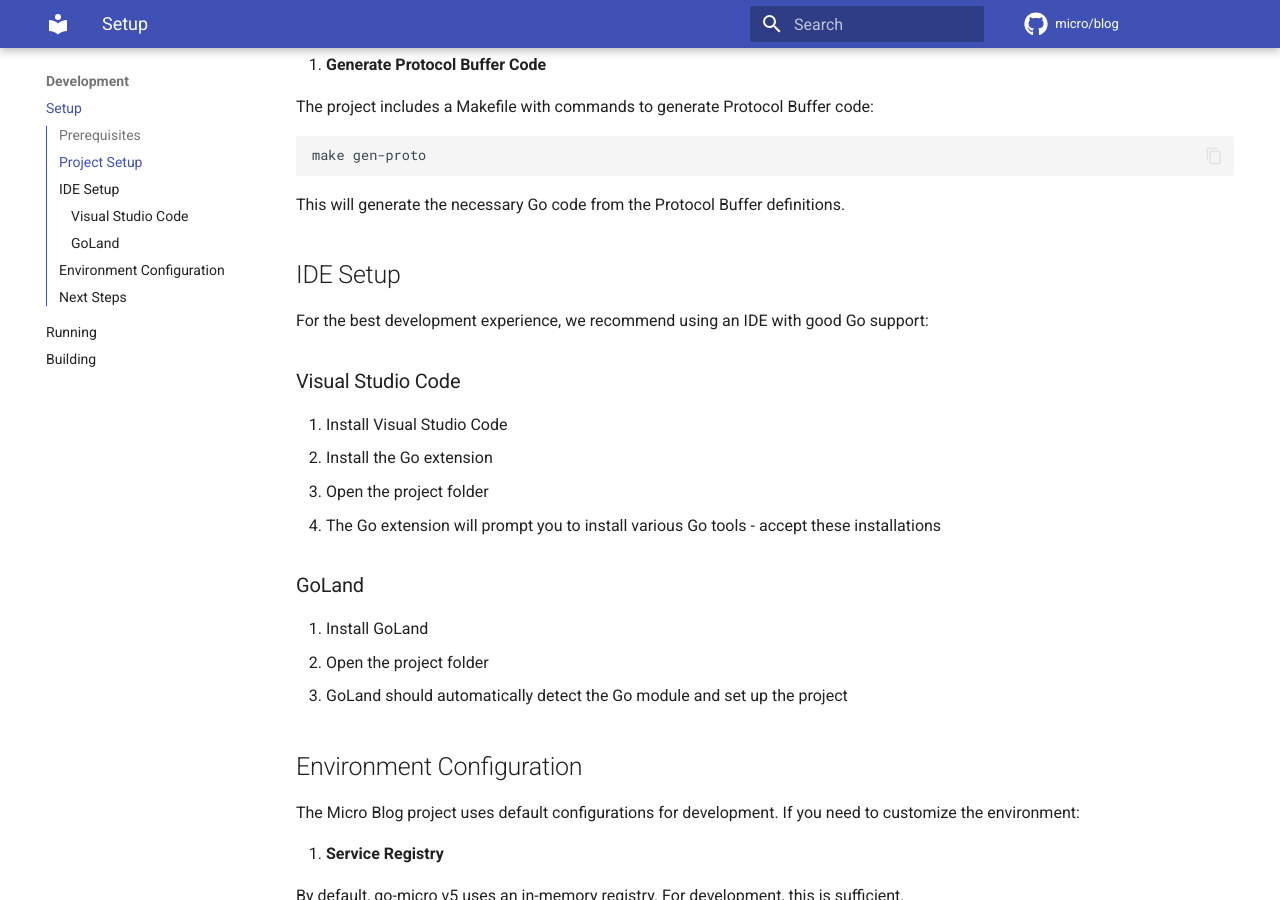
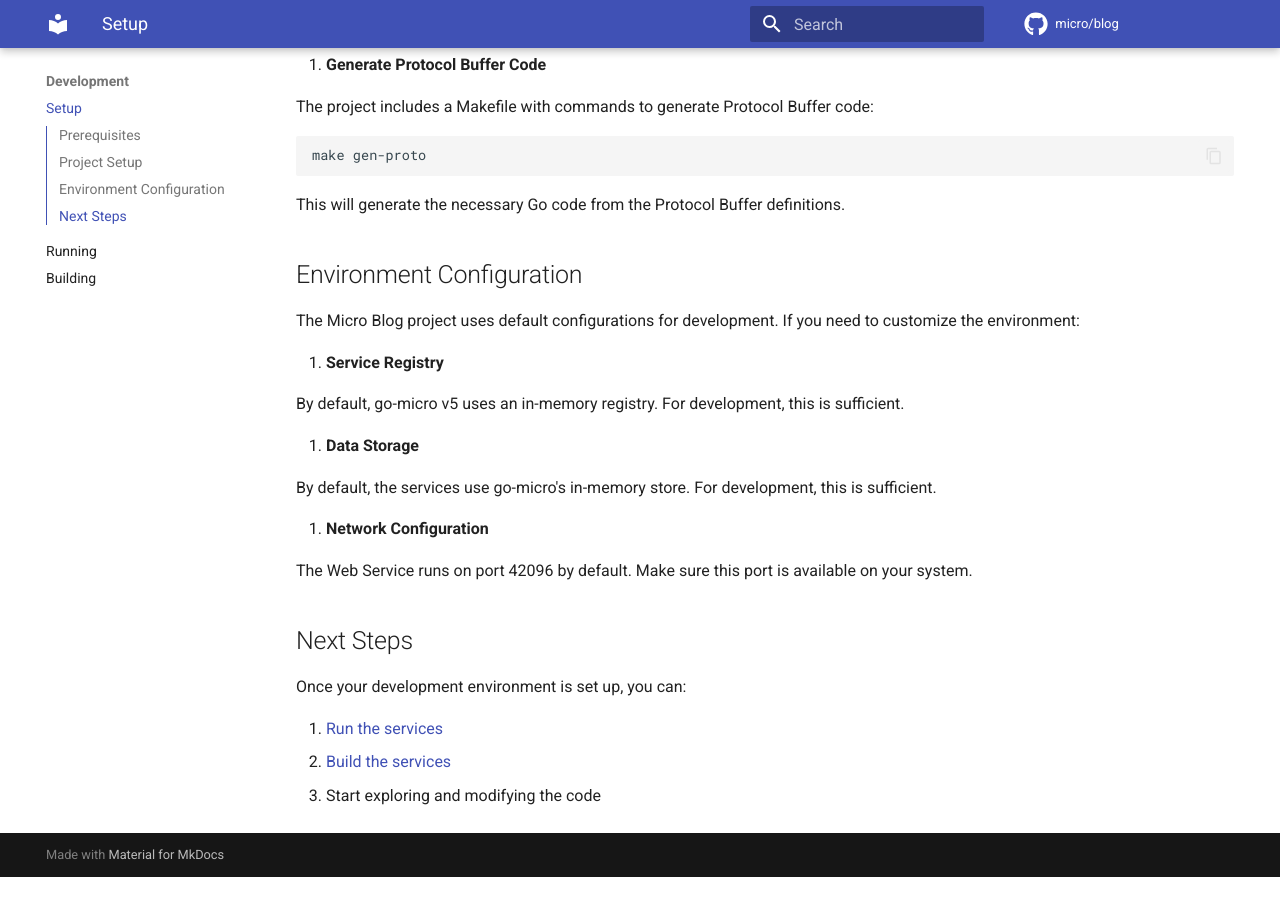
Before and after one commit to lambdaR/blog, an MkDocs documentation site: the page built from docs/development/setup.md, in a window 1280 px wide and 900 px high, scrolled down 1768 px. Built offline with MkDocs 1.6.1 and Material for MkDocs 9.7.7, drawn with Linux system fonts in a browser that asks for light colours; comment, search, counter and statistics services are not loaded; after the commit the page ends 2645 px from its top, so only the background shows below that.

```diff
--- a/docs/development/setup.md
+++ b/docs/development/setup.md
@@ -87,23 +87,6 @@ Before you begin, make sure you have the following installed:
 
    This will generate the necessary Go code from the Protocol Buffer definitions.
 
-## IDE Setup
-
-For the best development experience, we recommend using an IDE with good Go support:
-
-### Visual Studio Code
-
-1. Install Visual Studio Code
-2. Install the Go extension
-3. Open the project folder
-4. The Go extension will prompt you to install various Go tools - accept these installations
-
-### GoLand
-
-1. Install GoLand
-2. Open the project folder
-3. GoLand should automatically detect the Go module and set up the project
-
 ## Environment Configuration
 
 The Micro Blog project uses default configurations for development. If you need to customize the environment:
```
Also changed, not shown: docs/architecture/microservices.md (+4 -0 lines), docs/development/running.md (+12 -12 lines), docs/index.md (+14 -0 lines).
